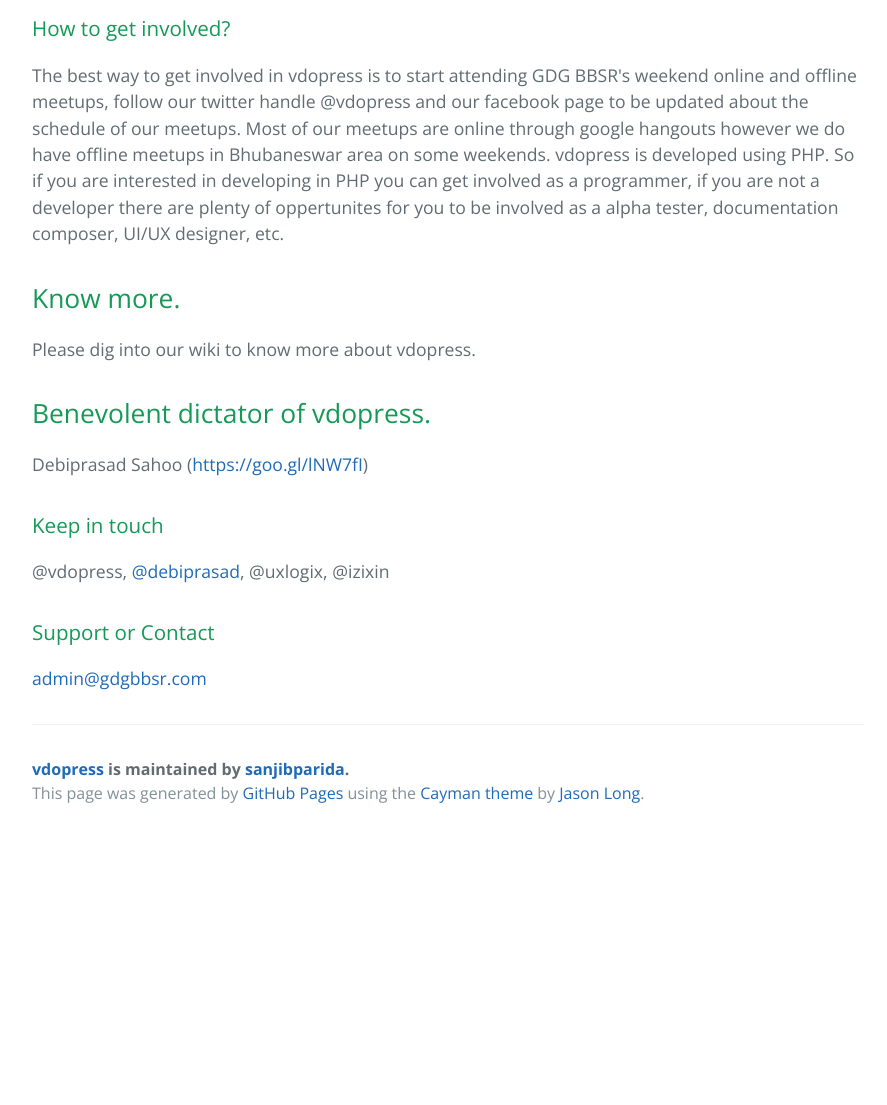
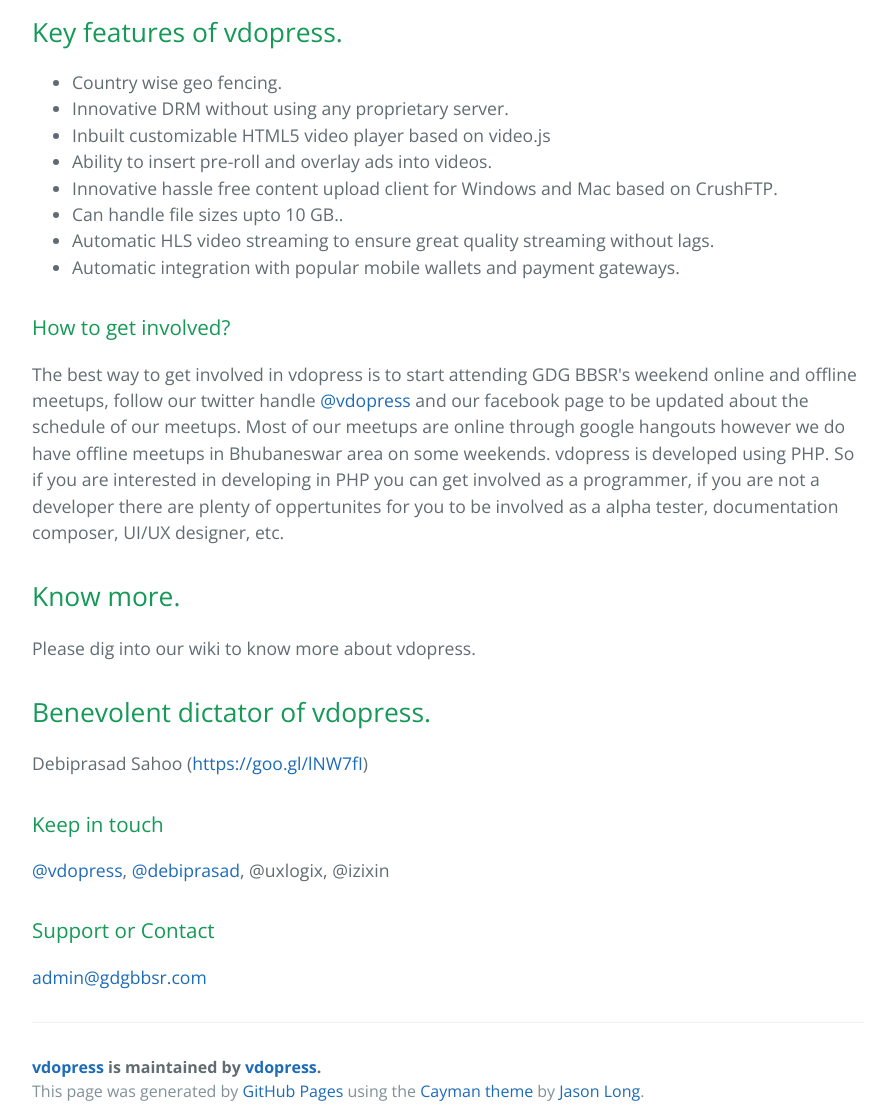
Before and after one commit to sanjibparida/vdopress, a plain HTML site: page index.html in a window 1280 px wide. Shown: the part 640-1745 px from the top of the page, without its empty margins (192-1079 px from the left). Before the commit the page ends 1477 px from the top, so only its background shows below. Drawn offline with nearby package versions, Linux system fonts and the light colour scheme.

Commit message:
Create gh-pages branch via GitHub

```diff
--- a/index.html
+++ b/index.html
@@ -2,7 +2,7 @@
 <html lang="en-us">
   <head>
     <meta charset="UTF-8">
-    <title>vdopress by sanjibparida</title>
+    <title>vdopress by vdopress</title>
     <meta name="viewport" content="width=device-width, initial-scale=1">
     <link rel="stylesheet" type="text/css" href="stylesheets/normalize.css" media="screen">
     <link href='https://fonts.googleapis.com/css?family=Open+Sans:400,700' rel='stylesheet' type='text/css'>
@@ -13,9 +13,9 @@
     <section class="page-header">
       <h1 class="project-name">vdopress</h1>
       <h2 class="project-tagline">wordpress plugin that helps you create your own netflix</h2>
-      <a href="https://github.com/sanjibparida/vdopress" class="btn">View on GitHub</a>
-      <a href="https://github.com/sanjibparida/vdopress/zipball/master" class="btn">Download .zip</a>
-      <a href="https://github.com/sanjibparida/vdopress/tarball/master" class="btn">Download .tar.gz</a>
+      <a href="https://github.com/vdopress/vdopress" class="btn">View on GitHub</a>
+      <a href="https://github.com/vdopress/vdopress/zipball/master" class="btn">Download .zip</a>
+      <a href="https://github.com/vdopress/vdopress/tarball/master" class="btn">Download .tar.gz</a>
     </section>
 
     <section class="main-content">
@@ -25,10 +25,24 @@
 <p>vdopress is a opensource wordpress plugin being developed by the Google Developers Group Bhubaneswar (<a href="http://www.gdgbbsr.com">www.gdgbbsr.com</a>) community. It enables any wordpress site to start a video subscription service like netflix in minutes. vdopress takes care of all essential functions of a typical video subscription service leaving the users just to upload content, manage access and control users. By default it works on top of AWS S3 storage and Cloudfront CDN services. And can be customized with ease to adapt to any other cloud provider.
 vdopress is easy and it just works.</p>
 
+<h2>
+<a id="key-features-of-vdopress" class="anchor" href="#key-features-of-vdopress" aria-hidden="true"><span class="octicon octicon-link"></span></a>Key features of vdopress.</h2>
+
+<ul>
+<li>Country wise geo fencing.</li>
+<li>Innovative DRM without using any proprietary server.</li>
+<li>Inbuilt customizable HTML5 video player based on video.js</li>
+<li>Ability to insert pre-roll and overlay ads into videos.</li>
+<li>Innovative hassle free content upload client for Windows and Mac based on  CrushFTP.</li>
+<li>Can handle file sizes upto 10 GB.. </li>
+<li>Automatic HLS video streaming to ensure great quality streaming without lags.</li>
+<li>Automatic integration with popular mobile wallets and payment gateways.</li>
+</ul>
+
 <h3>
 <a id="how-to-get-involved" class="anchor" href="#how-to-get-involved" aria-hidden="true"><span class="octicon octicon-link"></span></a>How to get involved?</h3>
 
-<p>The best way to get involved in vdopress is to start attending GDG BBSR's weekend online and offline meetups, follow our twitter handle @vdopress and our facebook page to be updated about the schedule of our meetups. Most of our meetups are online through google hangouts however we do have offline meetups in Bhubaneswar area on some weekends. vdopress is developed using PHP. So if you are interested in developing in PHP you can get involved as a programmer, if you are not a developer there are plenty of oppertunites for you to be involved as a alpha tester, documentation composer, UI/UX designer, etc. </p>
+<p>The best way to get involved in vdopress is to start attending GDG BBSR's weekend online and offline meetups, follow our twitter handle <a href="https://github.com/vdopress" class="user-mention">@vdopress</a> and our facebook page to be updated about the schedule of our meetups. Most of our meetups are online through google hangouts however we do have offline meetups in Bhubaneswar area on some weekends. vdopress is developed using PHP. So if you are interested in developing in PHP you can get involved as a programmer, if you are not a developer there are plenty of oppertunites for you to be involved as a alpha tester, documentation composer, UI/UX designer, etc. </p>
 
 <h2>
 <a id="know-more" class="anchor" href="#know-more" aria-hidden="true"><span class="octicon octicon-link"></span></a>Know more.</h2>
@@ -43,7 +57,7 @@ vdopress is easy and it just works.</p>
 <h3>
 <a id="keep-in-touch" class="anchor" href="#keep-in-touch" aria-hidden="true"><span class="octicon octicon-link"></span></a>Keep in touch</h3>
 
-<p>@vdopress, <a href="https://github.com/debiprasad" class="user-mention">@debiprasad</a>, @uxlogix, @izixin</p>
+<p><a href="https://github.com/vdopress" class="user-mention">@vdopress</a>, <a href="https://github.com/debiprasad" class="user-mention">@debiprasad</a>, @uxlogix, @izixin</p>
 
 <h3>
 <a id="support-or-contact" class="anchor" href="#support-or-contact" aria-hidden="true"><span class="octicon octicon-link"></span></a>Support or Contact</h3>
@@ -51,7 +65,7 @@ vdopress is easy and it just works.</p>
 <p><a href="mailto:admin@gdgbbsr.com">admin@gdgbbsr.com</a></p>
 
       <footer class="site-footer">
-        <span class="site-footer-owner"><a href="https://github.com/sanjibparida/vdopress">vdopress</a> is maintained by <a href="https://github.com/sanjibparida">sanjibparida</a>.</span>
+        <span class="site-footer-owner"><a href="https://github.com/vdopress/vdopress">vdopress</a> is maintained by <a href="https://github.com/vdopress">vdopress</a>.</span>
 
         <span class="site-footer-credits">This page was generated by <a href="https://pages.github.com">GitHub Pages</a> using the <a href="https://github.com/jasonlong/cayman-theme">Cayman theme</a> by <a href="https://twitter.com/jasonlong">Jason Long</a>.</span>
       </footer>
```
Also changed, not shown: params.json (+1 -1 lines).
